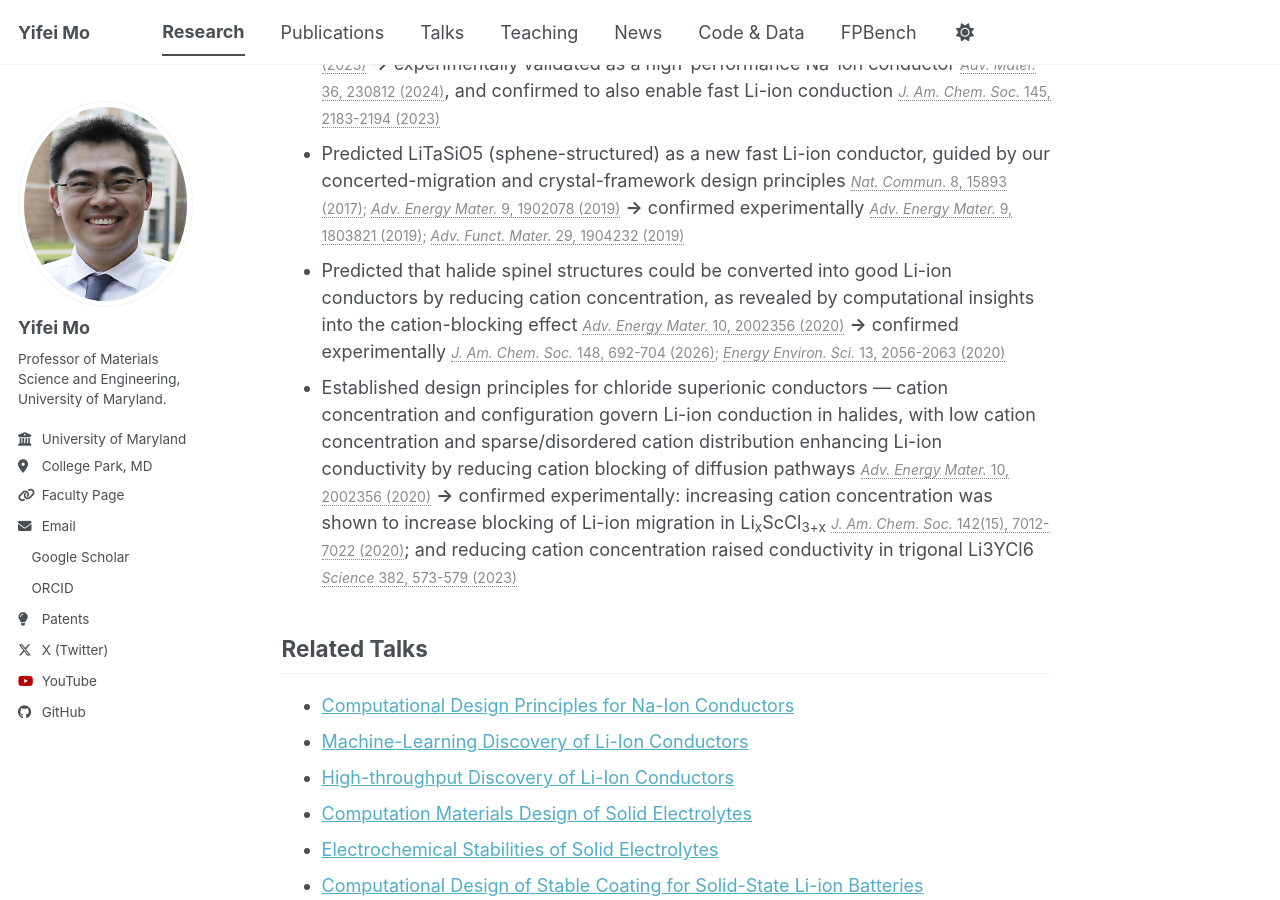
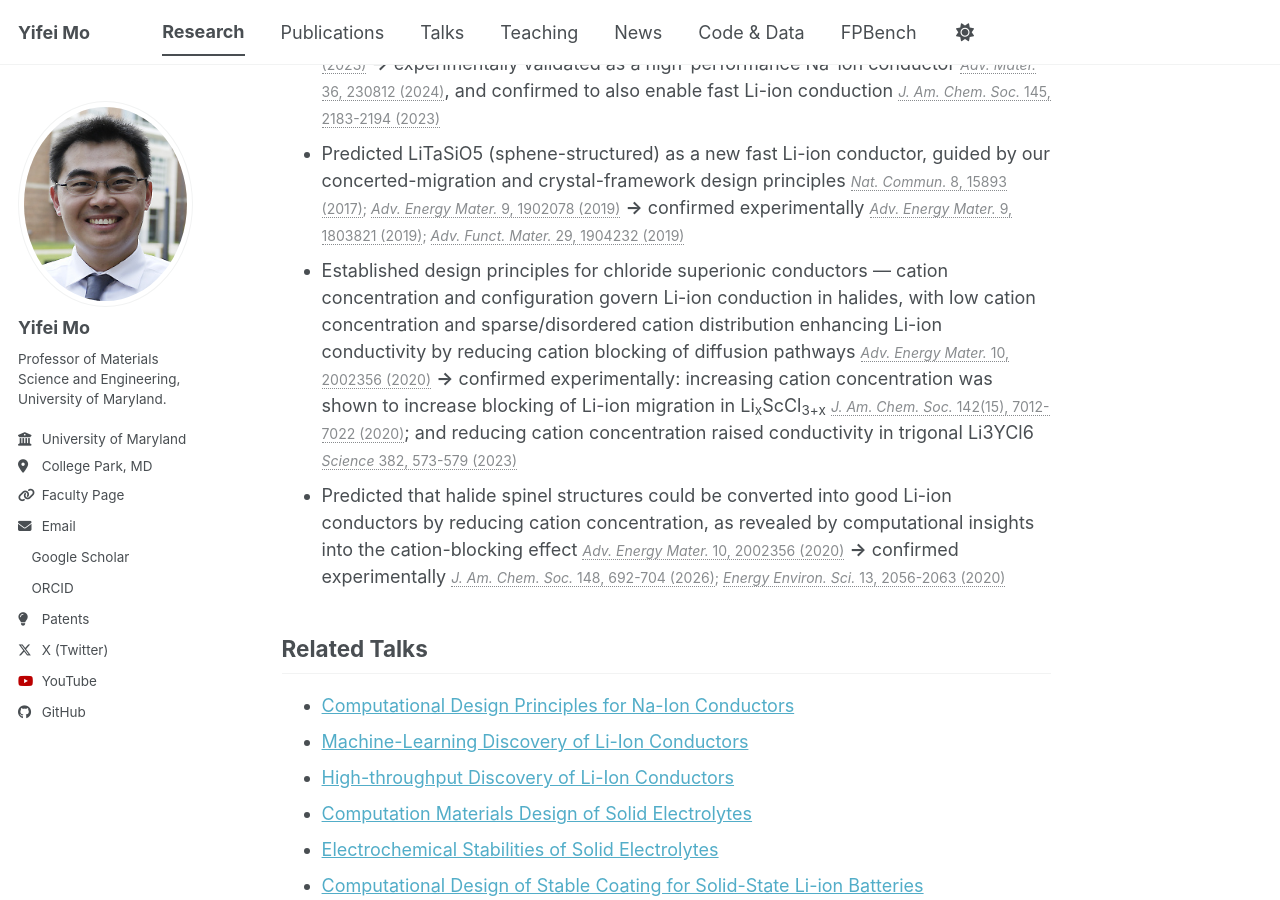
Before and after one commit to yifeimo/yifeimo.github.io, a Jekyll site: the page built from _research/materials-design-discovery.md, in a window 1280 px wide and 900 px high, scrolled down 1704 px. Built offline with Jekyll 4.4.1, drawn with Linux system fonts in a browser that asks for light colours; a style sheet for code colours, icons or effects is not loaded.

Commit message:
Swap order of design-principles and spinel highlight bullets
Co-Authored-By: Claude Sonnet 5 <noreply@anthropic.com>

```diff
--- a/_research/materials-design-discovery.md
+++ b/_research/materials-design-discovery.md
@@ -40,8 +40,8 @@ Highlights &amp; Predictions Confirmed
 * Achieved a world-record room-temperature ionic conductivity for halide solid electrolytes by tuning collective anion motion through mixed-anion (Cl/Br) substitution <span class="citation">[*Nat. Chem.* 16, 1584-1591 (2024)](https://doi.org/10.1038/s41557-024-01634-6)</span>, guided and revealed by our Density of Atomistic States (DOAS) computation <span class="citation">[*Angew. Chem. Int. Ed.* 62, e202215544 (2023)](https://doi.org/10.1002/anie.202215544)</span>
 * Discovered the UCl3-type structure as a new framework for fast Na-ion conductors, with conductivities of ~1–2 mS/cm validated in the same study — a substantial leap over prior Na halide conductors such as Na2ZrCl6 (0.04 mS/cm) <span class="citation">[*Nat. Commun.* 14, 7615 (2023)](https://doi.org/10.1038/s41467-023-43436-3)</span> **→** experimentally validated as a high-performance Na-ion conductor <span class="citation">[*Adv. Mater.* 36, 230812 (2024)](https://doi.org/10.1002/adma.202308012)</span>, and confirmed to also enable fast Li-ion conduction <span class="citation">[*J. Am. Chem. Soc.* 145, 2183-2194 (2023)](https://doi.org/10.1021/jacs.2c09446)</span>
 * Predicted LiTaSiO5 (sphene-structured) as a new fast Li-ion conductor, guided by our concerted-migration and crystal-framework design principles <span class="citation">[*Nat. Commun.* 8, 15893 (2017)](http://dx.doi.org/10.1038/ncomms15893); [*Adv. Energy Mater.* 9, 1902078 (2019)](https://doi.org/10.1002/aenm.201902078)</span> **→** confirmed experimentally <span class="citation">[*Adv. Energy Mater.* 9, 1803821 (2019)](https://doi.org/10.1002/aenm.201803821); [*Adv. Funct. Mater.* 29, 1904232 (2019)](https://doi.org/10.1002/adfm.201904232)</span>
+* Established design principles for chloride superionic conductors — cation concentration and configuration govern Li-ion conduction in halides, with low cation concentration and sparse/disordered cation distribution enhancing Li-ion conductivity by reducing cation blocking of diffusion pathways <span class="citation">[*Adv. Energy Mater.* 10, 2002356 (2020)](https://doi.org/10.1002/aenm.202002356)</span> **→** confirmed experimentally: increasing cation concentration was shown to increase blocking of Li-ion migration in Li<sub>x</sub>ScCl<sub>3+x</sub> <span class="citation">[*J. Am. Chem. Soc.* 142(15), 7012-7022 (2020)](https://doi.org/10.1021/jacs.0c00134)</span>; and reducing cation concentration raised conductivity in trigonal Li3YCl6 <span class="citation">[*Science* 382, 573-579 (2023)](https://doi.org/10.1126/science.adg6591)</span>
 * Predicted that halide spinel structures could be converted into good Li-ion conductors by reducing cation concentration, as revealed by computational insights into the cation-blocking effect <span class="citation">[*Adv. Energy Mater.* 10, 2002356 (2020)](https://doi.org/10.1002/aenm.202002356)</span> **→** confirmed experimentally <span class="citation">[*J. Am. Chem. Soc.* 148, 692-704 (2026)](https://doi.org/10.1021/jacs.5c15656); [*Energy Environ. Sci.* 13, 2056-2063 (2020)](https://doi.org/10.1039/d0ee01017)</span>
-* Established design principles for chloride superionic conductors — cation concentration and configuration govern Li-ion conduction in halides, with low cation concentration and sparse/disordered cation distribution enhancing Li-ion conductivity by reducing cation blocking of diffusion pathways <span class="citation">[*Adv. Energy Mater.* 10, 2002356 (2020)](https://doi.org/10.1002/aenm.202002356)</span> **→** confirmed experimentally: increasing cation concentration was shown to increase blocking of Li-ion migration in Li<sub>x</sub>ScCl<sub>3+x</sub> <span class="citation">[*J. Am. Chem. Soc.* 142(15), 7012-7022 (2020)](https://doi.org/10.1021/jacs.0c00134)</span>; and reducing cation concentration raised conductivity in trigonal Li3YCl6 <span class="citation">[*Science* 382, 573-579 (2023)](https://doi.org/10.1126/science.adg6591)</span>
 
 Related Talks
 ------
```
